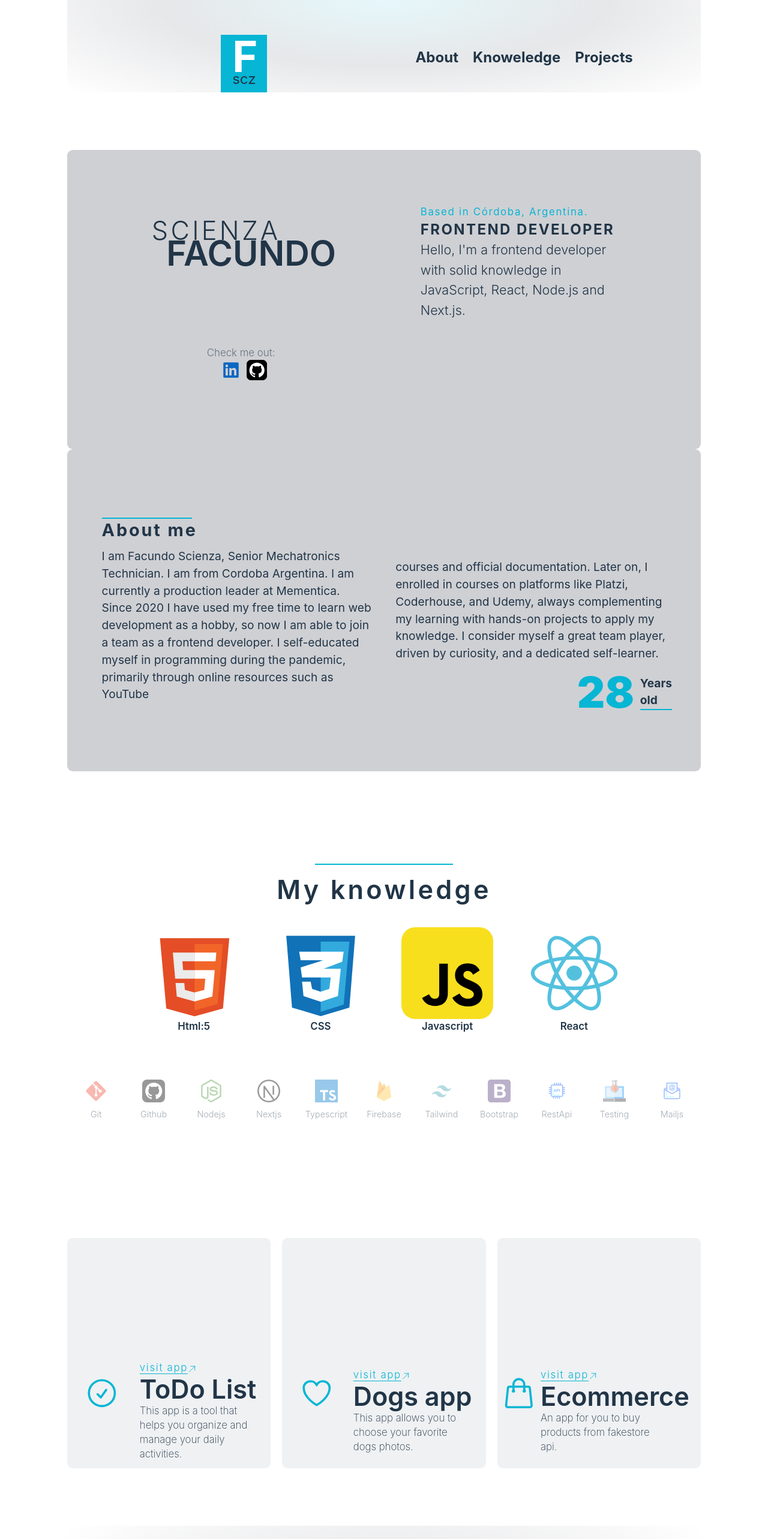
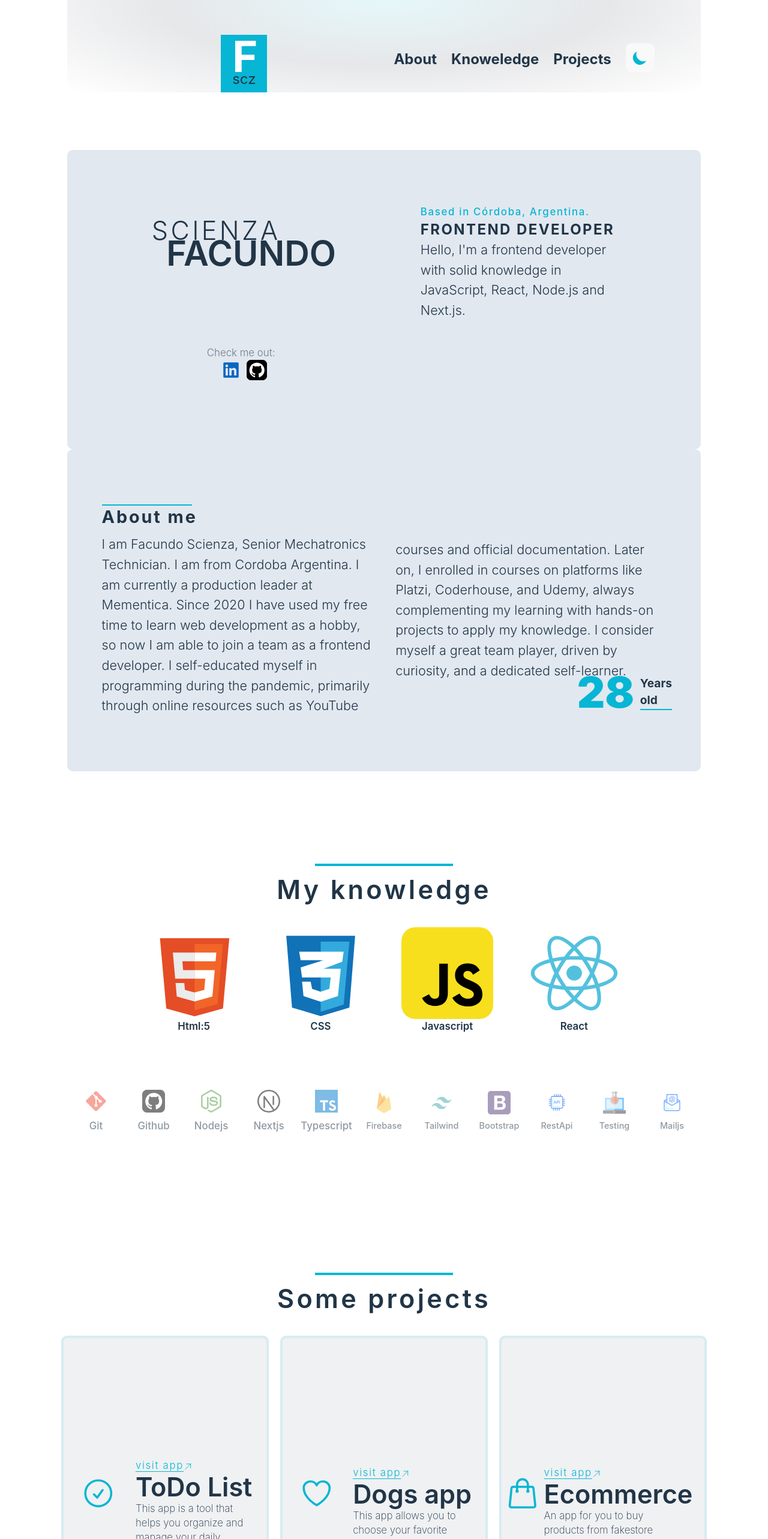
Before and after one commit to F-Scienza/portfolio, a React (Vite) app: page / in a window 1280 px wide. Shown: the top 2566 px of the page at 60% size. Built offline with nearby package versions, Linux system fonts and the light colour scheme.

Commit message:
muchos cambios, responsive, tema claro oscuro y demas

```diff
--- a/src/App.jsx
+++ b/src/App.jsx
@@ -1,22 +1,21 @@
-import Footer from './Components/Footer'
-import Greeting from './Components/Greeting'
-import Navbar from './Components/Navbar'
-import Presentation from './Components/Presentation'
-import Projects from './Components/Projects'
-import Tecnologies from './Components/Tecnologies'
+import Footer from './Components/Footer';
+import Greeting from './Components/Greeting';
+import Navbar from './Components/Navbar';
+import Presentation from './Components/Presentation';
+import Projects from './Components/Projects';
+import Tecnologies from './Components/Tecnologies';
 
 function App() {
-
 	return (
-    <div className="relative flex flex-col h-auto justify-center items-center">
+		<div className="relative flex flex-col h-auto justify-center items-center dark:text-slate-300 transition-all duration-150 ease-in ">
 			<Navbar />
 			<Presentation />
 			<Greeting />
 			<Tecnologies />
 			<Projects />
-      <Footer/>
+			<Footer />
 		</div>
-  )
+	);
 }
 
-export default App
+export default App;
--- a/src/Components/Footer/index.jsx
+++ b/src/Components/Footer/index.jsx
@@ -1,10 +1,9 @@
 import Logo from '../Logo';
 import linkedin from '../../assets/linkedin.svg';
 import github from '../../assets/github.svg';
-import { Link } from 'react-router-dom';
 const Footer = () => {
 	const bg_gradient =
-		'bg-[radial-gradient(ellipse_at_bottom,_var(--tw-gradient-stops))] from-cyan-500/5 via-slate-900/10 to-gray-800/0';
+		'bg-[radial-gradient(ellipse_at_bottom,_var(--tw-gradient-stops))] from-cyan-500/20 dark:from-cyan-500/5 via-slate-900/10 to-gray-800/0';
 	return (
 		<div
 			className={`flex flex-col justify-center items-center w-11/12 ${bg_gradient} pt-20 pb-16`}
--- a/src/Components/Greeting/index.jsx
+++ b/src/Components/Greeting/index.jsx
@@ -1,10 +1,10 @@
 const Greeting = () => {
 	return (
-		<div className="flex flex-col w-screen p-8 pt-8 pb-8 mb-12 items-center justify-evenly bg-slate-900/20 rounded-lg lg:w-11/12 lg:flex-row">
+		<div className="flex flex-col w-screen md:p-8 pt-8 pb-8 mb-12 items-center justify-evenly dark:bg-slate-900/20 bg-slate-200 rounded-lg lg:w-11/12 lg:flex-row">
 			<div className="h-96 w-11/12 max-w-md lg:w-1/2 pl-4 pr-4 flex flex-col justify-end lg:justify-center ">
 				<div className="w-1/3 border-t-2 border-cyan-500"></div>
 				<h1 className="text-2xl font-bold mb-2 tracking-widest">About me</h1>
-				<p>
+				<p className="text-lg font-light">
 					I am Facundo Scienza, Senior Mechatronics Technician. I am from
 					Cordoba Argentina. I am currently a production leader at Mementica.
 					Since 2020 I have used my free time to learn web development as a
@@ -14,7 +14,7 @@ const Greeting = () => {
 				</p>
 			</div>
 			<div className="relative w-11/12 max-w-md h-96 lg:w-1/2 pl-4 pr-4 flex flex-col lg:justify-center">
-				<p>
+				<p className="text-lg font-light">
 					courses and official documentation. Later on, I enrolled in courses on
 					platforms like Platzi, Coderhouse, and Udemy, always complementing my
 					learning with hands-on projects to apply my knowledge. I consider
--- a/src/Components/Navbar/index.jsx
+++ b/src/Components/Navbar/index.jsx
@@ -1,5 +1,6 @@
 import Logo from '../Logo';
-//bg-[radial-gradient(ellipse_at_top,_var(--tw-gradient-stops))] from-slate-900/10 via-cyan-500 to-gray-800
+import { Switch } from '../Switch/Switch';
+
 const Navbar = () => {
 	const bg_gradient =
 		'bg-[radial-gradient(ellipse_at_top,_var(--tw-gradient-stops))] from-cyan-500/10 via-slate-900/10 to-gray-800/0';
@@ -12,14 +13,17 @@ const Navbar = () => {
 				<Logo />
 			</div>
 			<ul className="flex w-72 justify-center gap-5 md:text-xl font-semibold md:font-light pb-12 md:pb-4">
-				<li className="font-bold transition duration-300 ease-in-out hover:text-cyan-400">
+				<li className="font-bold transition duration-300 ease-in-out hover:text-cyan-400 pt-2">
 					<a href="#About">About</a>
 				</li>
-				<li className="font-bold transition duration-300 ease-in-out hover:text-cyan-400">
+				<li className="font-bold transition duration-300 ease-in-out hover:text-cyan-400 pt-2">
 					<a href="#Tecnologies">Knoweledge</a>
 				</li>
-				<li className="font-bold transition duration-300 ease-in-out hover:text-cyan-400">
+				<li className="font-bold transition duration-300 ease-in-out hover:text-cyan-400 pt-2">
 					<a href="#Projects">Projects</a>
+				</li>
+				<li>
+					<Switch/>
 				</li>
 			</ul>
 		</nav>
--- a/src/Components/Presentation/index.jsx
+++ b/src/Components/Presentation/index.jsx
@@ -4,7 +4,7 @@ const Presentation = () => {
 	return (
 		<div
 			id={'About'}
-			className="flex flex-col w-screen mt-20 pb-8 items-center justify-evenly bg-slate-900/20 rounded-lg lg:w-11/12 md:flex-row"
+			className="flex flex-col w-screen md:mt-20 md:pb-8 items-center justify-evenly dark:bg-slate-900/20 bg-slate-200 rounded-lg lg:w-11/12 md:flex-row"
 		>
 			<div className="flex flex-col h-96 w-72 bg-gray text-5xl font-light justify-evenly p-4">
 				<span className="flex flex-col justify-center h-40 relative text-right">
--- a/src/Components/Projects/index.jsx
+++ b/src/Components/Projects/index.jsx
@@ -6,12 +6,14 @@ import {
 } from '@heroicons/react/24/outline';
 const Projects = () => {
 	return (
+		<div id="Projects" className="pt-20 mb-20 flex flex-col items-center w-11/12 mb-16">
+			<span className="border-t-4 dark:border-t-2 border-cyan-500 w-48 h-4"></span>
+			<span className="text-2xl md:text-4xl font-semibold mb-8 tracking-widest ">
+				Some projects
+			</span>
+			<div className="flex flex-wrap lg:flex-nowrap justify-center items-center gap-4 ">
 				<div
-			id="Projects"
-			className="pt-20 mb-20 flex flex-wrap lg:flex-nowrap justify-center items-center gap-4 w-11/12 "
-		>
-			<div
-				className={`bg-slate-500/10 w-72 h-40 md:h-80 rounded-lg flex justify-around items-center pt-10 md:pt-40 pr-4 hover:bg-slate-500/20 hover:text-cyan-500 transition duration-500 ease-in-out shadow-none hover:shadow-xl hover:shadow-cyan-500/5`}
+					className={`bg-slate-500/10 w-72 h-40 md:h-80 rounded-lg flex justify-around items-center pt-10 md:pt-40 pr-4 hover:bg-slate-500/20 hover:text-cyan-500 transition duration-500 ease-in-out shadow-none hover:shadow-xl hover:shadow-cyan-500/5 border-solid border-4 border-cyan-500/10 dark:border-none`}
 				>
 					<div className="flex items-start justify-center w-1/3 h-full pt-8">
 						<CheckCircleIcon className="w-12 text-cyan-500" />
@@ -26,7 +28,9 @@ const Projects = () => {
 							{' '}
 							visit app <ArrowUpRightIcon className="w-3 pt-1" />
 						</a>
-					<span className="text-2xl md:text-4xl font-semibold">ToDo List</span>
+						<span className="text-2xl md:text-4xl font-semibold">
+							ToDo List
+						</span>
 						<p className="text-sm w-40 font-extralight">
 							This app is a tool that helps you organize and manage your daily
 							activities.{' '}
@@ -34,7 +38,7 @@ const Projects = () => {
 					</div>
 				</div>
 				<div
-				className={`bg-slate-500/10 w-72 h-40 md:h-80 rounded-lg flex justify-around items-center pt-10 md:pt-40 pr-4 hover:bg-slate-500/20 hover:text-cyan-500 transition duration-500 ease-in-out shadow-none hover:shadow-xl hover:shadow-cyan-500/5`}
+					className={`bg-slate-500/10 w-72 h-40 md:h-80 rounded-lg flex justify-around items-center pt-10 md:pt-40 pr-4 hover:bg-slate-500/20 hover:text-cyan-500 transition duration-500 ease-in-out shadow-none hover:shadow-xl hover:shadow-cyan-500/5  border-solid border-4 border-cyan-500/10 dark:border-none`}
 				>
 					<div className="flex items-start justify-center w-1/3 h-full pt-8">
 						<HeartIcon className="w-12 text-cyan-500" />
@@ -49,21 +53,23 @@ const Projects = () => {
 							{' '}
 							visit app <ArrowUpRightIcon className="w-3 pt-1" />
 						</a>
-					<span className="text-2xl md:text-4xl  font-semibold">Dogs app</span>
+						<span className="text-2xl md:text-4xl  font-semibold">
+							Dogs app
+						</span>
 						<p className="text-sm w-40 font-extralight">
 							This app allows you to choose your favorite dogs photos.
 						</p>
 					</div>
 				</div>
 				<div
-				className={`bg-slate-500/10 w-72 h-40 md:h-80 rounded-lg flex justify-around items-center pt-10 md:pt-40 pr-4 hover:bg-slate-500/20 hover:text-cyan-500 transition duration-500 ease-in-out shadow-none hover:shadow-xl hover:shadow-cyan-500/5`}
+					className={`bg-slate-500/10 w-72 h-40 md:h-80 rounded-lg flex justify-around items-center pt-10 md:pt-40 pr-4 hover:bg-slate-500/20 hover:text-cyan-500 transition duration-500 ease-in-out shadow-none hover:shadow-xl hover:shadow-cyan-500/5 border-solid border-4 border-cyan-500/10 dark:border-none`}
 				>
 					<div className="flex items-start justify-center w-1/3 h-full pt-8">
 						<ShoppingBagIcon className="w-12 text-cyan-500" />
 					</div>
 					<div>
 						<a
-						href="https://f-scienza.github.io/react-teff/"
+							href="https://6531d6d8185e4f37034a6ea6--bucolic-tarsier-61120c.netlify.app/"
 							target="_blank"
 							rel="noopener noreferrer"
 							className="flex text-center text-sm font-light tracking-widest underline text-cyan-500 underline-offset-4"
@@ -71,10 +77,13 @@ const Projects = () => {
 							{' '}
 							visit app <ArrowUpRightIcon className="w-3 pt-1" />
 						</a>
-					<span className="text-2xl md:text-4xl  font-semibold">Ecommerce</span>
+						<span className="text-2xl md:text-4xl  font-semibold">
+							Ecommerce
+						</span>
 						<p className="text-sm w-40 font-extralight">
 							An app for you to buy products from fakestore api.
 						</p>
+					</div>
 				</div>
 			</div>
 		</div>
--- /dev/null
+++ b/src/Components/Switch/Switch.jsx
@@ -0,0 +1,52 @@
+import { useEffect, useState } from 'react';
+
+export const Switch = () => {
+
+	const matchMedia = () => { // preferencias del usuario
+		if (window.matchMedia('(prefers-color-scheme: dark)').matches) {
+			return 'dark';
+		}
+		return 'light'
+	};
+
+	const [theme, setTheme] = useState(matchMedia());
+
+	useEffect(() => {
+		if (theme === 'dark') {
+			document.querySelector('html').classList.add('dark');
+		} else {
+			document.querySelector('html').classList.remove('dark');
+		}
+	}, [theme]);
+
+	const handleChangeTheme = () => {
+		const newTheme = theme === 'light' ? 'dark' : 'light';
+		document.documentElement.style.setProperty('--bg-color', `var(--bg-color-${newTheme})`);
+		setTheme(newTheme);
+	};
+	return (
+		<button
+			className="h-10 w-10 rounded-lg p-2 hover:bg-cyan-500/10 dark:hover:bg-cyan-500/75 transition-all ease-in delay-50"
+			onClick={handleChangeTheme}
+		>
+			<svg
+				className="fill-cyan-500  block dark:hidden"
+				fill="currentColor"
+				viewBox="0 0 20 20"
+			>
+				<path d="M17.293 13.293A8 8 0 016.707 2.707a8.001 8.001 0 1010.586 10.586z"></path>
+			</svg>
+			<svg
+				className="fill-yellow-500 hidden dark:block"
+				fill="currentColor"
+				viewBox="0 0 20 20"
+			>
+				<path
+					d="M10 2a1 1 0 011 1v1a1 1 0 11-2 0V3a1 1 0 011-1zm4 8a4 4 0 11-8 0 4 4 0 018 0zm-.464 4.95l.707.707a1 1 0 001.414-1.414l-.707-.707a1 1 0 00-1.414 1.414zm2.12-10.607a1 1 0 010 1.414l-.706.707a1 1 0 11-1.414-1.414l.707-.707a1 1 0 011.414 0zM17 11a1 1 0 100-2h-1a1 1 0 100 2h1zm-7 4a1 1 0 011 1v1a1 1 0 11-2 0v-1a1 1 0 011-1zM5.05 6.464A1 1 0 106.465 5.05l-.708-.707a1 1 0 00-1.414 1.414l.707.707zm1.414 8.486l-.707.707a1 1 0 01-1.414-1.414l.707-.707a1 1 0 011.414 1.414zM4 11a1 1 0 100-2H3a1 1 0 000 2h1z"
+					fillRule="evenodd"
+					clipRule="evenodd"
+				></path>
+			</svg>
+		</button>
+	);
+};
--- a/src/Components/Tecnologies/index.jsx
+++ b/src/Components/Tecnologies/index.jsx
@@ -20,11 +20,11 @@ const Tecnologies = () => {
 			id={'Tecnologies'}
 			className="flex flex-col items-center w-screen md:pb-20 md:w-11/12 md:pt-20 "
 		>
-			<span className="border-t-2 border-cyan-500 w-48 h-4"></span>
+			<span className="border-t-4 dark:border-t-2 border-cyan-500 w-48 h-4"></span>
 			<span className="text-2xl md:text-4xl font-semibold mb-8 tracking-widest ">
 				My knowledge
 			</span>
-			<div className="flex flex-wrap justify-center mb-16 gap-8">
+			<div className="flex flex-wrap justify-center mb-20 gap-8">
 				<div className="h-24 w-24 md:h-36 md:w-36 rounded-lg transition duration-300 ease-in-out ">
 					<span className="flex flex-col justify-center items-center font-semibold text-sm text-center">
 						<img className="w-32" src={html5img} alt="html" />
@@ -50,69 +50,69 @@ const Tecnologies = () => {
 					</span>
 				</div>
 			</div>
-			<div className="flex flex-wrap lg:flex-nowrap md:w-1/2 gap-8 justify-center">
+			<div className="flex flex-wrap lg:flex-nowrap mb-8 md:w-1/2 gap-8 justify-center">
 				<div>
-					<span className="w-12 h-16 flex flex-col justify-center items-center font-light text-center text-xs opacity-40 transition duration-300 ease-in-out  hover:opacity-100">
+					<span className="w-12 h-16 flex flex-col justify-center items-center text-center text-sm opacity-50 transition duration-300 ease-in-out  hover:opacity-100">
 						<img className=" w-8 mb-2" src={gitlogo} alt="react" />
 						<p>Git</p>
 					</span>
 				</div>
 				<div>
-					<span className="w-12 h-16 flex flex-col justify-center items-center font-light text-center text-xs opacity-40 transition duration-300 ease-in-out  hover:opacity-100">
+					<span className="w-12 h-16 flex flex-col justify-center items-center text-center text-sm opacity-50 transition duration-300 ease-in-out  hover:opacity-100">
 						<img className="w-8 mb-2" src={ghlogo} alt="react" />
 						<p>Github</p>
 					</span>
 				</div>
 				<div>
-					<span className="w-12 h-16 flex flex-col justify-center items-center font-light text-center text-xs opacity-40 transition duration-300 ease-in-out  hover:opacity-100">
+					<span className="w-12 h-16 flex flex-col justify-center items-center text-center text-sm opacity-50 transition duration-300 ease-in-out  hover:opacity-100">
 						<img className="w-8 mb-2" src={nodeLogo} alt="react" />
 						<p>Nodejs</p>
 					</span>
 				</div>
 				<div>
-					<span className="w-12 h-16 flex flex-col justify-center items-center font-light text-center text-xs opacity-40 transition duration-300 ease-in-out  hover:opacity-100">
+					<span className="w-12 h-16 flex flex-col justify-center items-center text-center text-sm opacity-50 transition duration-300 ease-in-out  hover:opacity-100">
 						<img className="w-8 mb-2" src={nextjslogo} alt="react" />
 						<p>Nextjs</p>
 					</span>
 				</div>
 				<div>
-					<span className="w-12 h-16 flex flex-col justify-center items-center font-light text-center text-xs opacity-40 transition duration-300 ease-in-out  hover:opacity-100">
+					<span className="w-12 h-16 flex flex-col justify-center items-center text-center text-sm opacity-50 transition duration-300 ease-in-out  hover:opacity-100">
 						<img className="w-8 mb-2" src={tsLogo} alt="react" />
 						<p>Typescript</p>
 					</span>
 				</div>
 				<div>
-					<span className="w-12 h-16 flex flex-col justify-center items-center font-light text-center text-xs opacity-40 transition duration-300 ease-in-out  hover:opacity-100">
+					<span className="w-12 h-16 flex flex-col justify-center items-center text-center text-xs opacity-50 transition duration-300 ease-in-out  hover:opacity-100">
 						<img className="w-8 mb-2" src={firebaselogo} alt="react" />
 						<p>Firebase</p>
 					</span>
 				</div>
 				<div>
-					<span className="w-12 h-16 flex flex-col justify-center items-center font-light text-center text-xs opacity-40 transition duration-300 ease-in-out  hover:opacity-100">
+					<span className="w-12 h-16 flex flex-col justify-center items-center text-center text-xs opacity-50 transition duration-300 ease-in-out  hover:opacity-100">
 						<img className="w-8 mb-2" src={tailwindlogo} alt="react" />
 						<p>Tailwind</p>
 					</span>
 				</div>
 				<div>
-					<span className="w-12 h-16 flex flex-col justify-center items-center font-light text-center text-xs opacity-40 transition duration-300 ease-in-out  hover:opacity-100">
+					<span className="w-12 h-16 flex flex-col justify-center items-center text-center text-xs opacity-50 transition duration-300 ease-in-out  hover:opacity-100">
 						<img className="w-8 mb-2" src={boostraplogo} alt="react" />
 						<p>Bootstrap</p>
 					</span>
 				</div>
 				<div>
-					<span className="w-12 h-16 flex flex-col justify-center items-center font-light text-center text-xs opacity-40 transition duration-300 ease-in-out  hover:opacity-100">
+					<span className="w-12 h-16 flex flex-col justify-center items-center text-center text-xs opacity-50 transition duration-300 ease-in-out  hover:opacity-100">
 						<img className="w-8 mb-2" src={apilogo} alt="react" />
 						<p>RestApi</p>
 					</span>
 				</div>
 				<div>
-					<span className="w-12 h-16 flex flex-col justify-center items-center font-light text-center text-xs opacity-40 transition duration-300 ease-in-out  hover:opacity-100">
+					<span className="w-12 h-16 flex flex-col justify-center items-center text-center text-xs opacity-50 transition duration-300 ease-in-out  hover:opacity-100">
 						<img className="w-8 mb-2" src={testing} alt="react" />
 						<p>Testing</p>
 					</span>
 				</div>
 				<div>
-					<span className="w-12 h-16 flex flex-col justify-center items-center font-light text-center text-xs opacity-40 transition duration-300 ease-in-out  hover:opacity-100">
+					<span className="w-12 h-16 flex flex-col justify-center items-center text-center text-xs opacity-50 transition duration-300 ease-in-out  hover:opacity-100">
 						<img className="w-8 mb-2" src={mailer} alt="react" />
 						<p>Mailjs</p>
 					</span>
--- a/src/index.css
+++ b/src/index.css
@@ -5,24 +5,27 @@
 :root {
 	font-family: Inter, system-ui, Avenir, Helvetica, Arial, 'Oswald', sans-serif;
 	line-height: 1.5;
-    font-weight: 400;
+	font-weight: 500;
 	font-size: 1.2em;
 	margin: 0 auto;
+	padding: 0;
 	color-scheme: light dark;
-    color: rgba(255, 255, 255, 0.87);
-    background-color: #242424;
-
+	color: rgba(31, 31, 31, 0.87);
 	font-synthesis: none;
 	text-rendering: optimizeLegibility;
 	-webkit-font-smoothing: antialiased;
 	-moz-osx-font-smoothing: grayscale;
 	-webkit-text-size-adjust: 100%;
+	--bg-color-light: #f9f9f9;
+	--bg-color-dark: #121212; /* Por defecto, tema claro */
 }
-html{
+html {
 	scroll-behavior: smooth;
 }
 body {
-    margin: 0;
+	background-color: var(--bg-color);
+	margin: 0 auto;
+	padding: 0;
 	display: flex;
 	flex-direction: column;
 	place-items: center;
--- a/tailwind.config.js
+++ b/tailwind.config.js
@@ -4,9 +4,14 @@ export default {
 	theme: {
 		extend: {
 			boxShadow: {
-				'cyan': '0 35px 60px -15px cyan-500',
+				cyan: '0 35px 60px -15px cyan-500',
+			},
+			backgroundColor: {
+				light: '#f9f9f9', // color de fondo para el tema claro
+				dark: '#121212', // color de fondo para el tema oscuro
 			},
 		},
 	},
 	plugins: [],
+	darkMode: 'class',
 };
```
Lines whose indentation alone changed are shown as unchanged.
